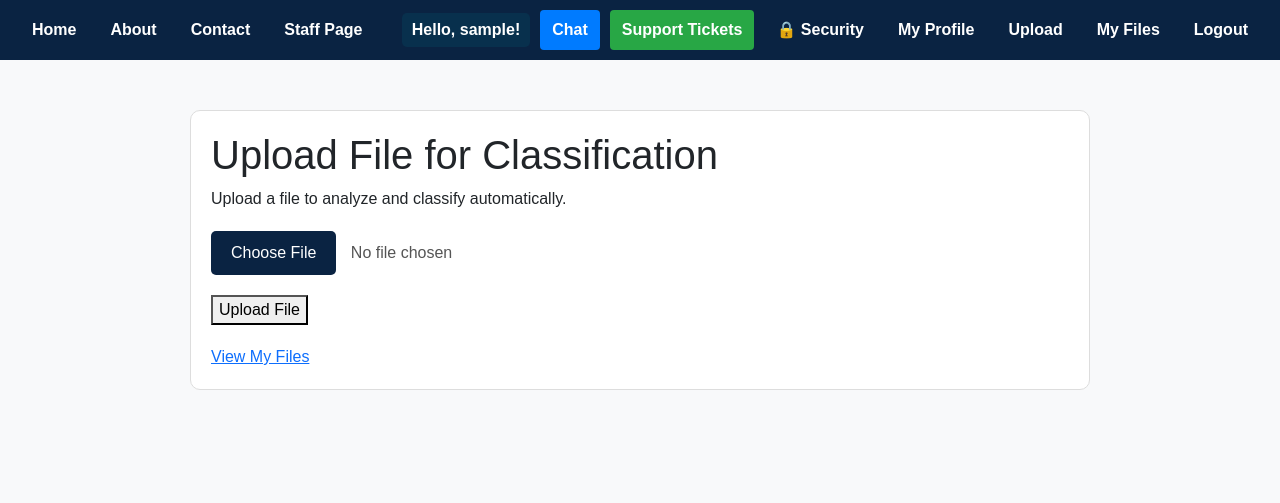
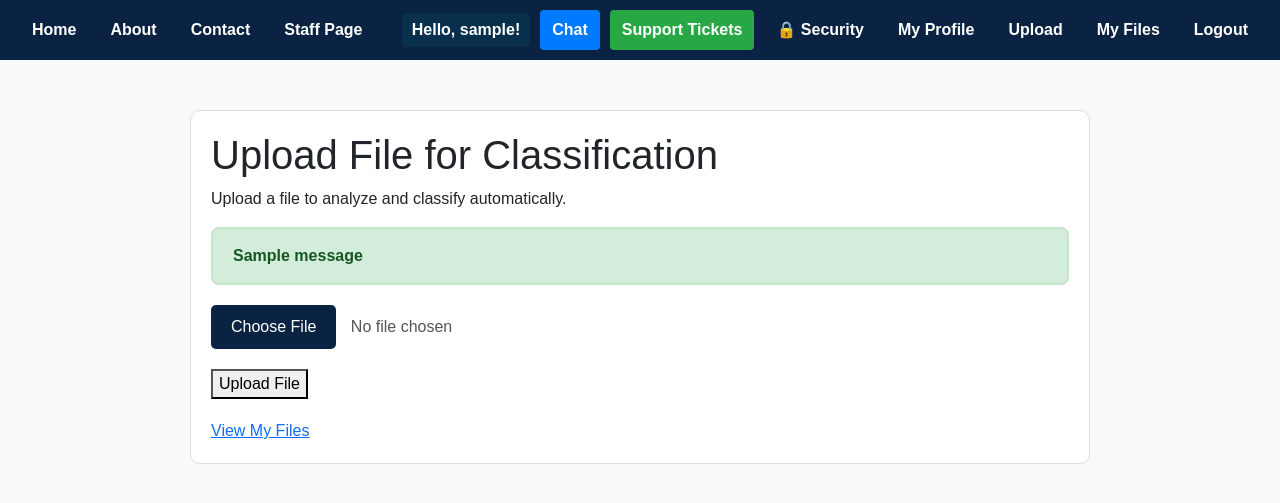
Before and after one commit to Ethanz12/Infosecurity_project, a Django app: page /upload/ in a window 1280 px wide. Shown: the top 503 px of the page. Run offline with Django 5.2, Linux system fonts and the light colour scheme; a user stored in the database is signed in; tables that the repository leaves empty hold one stand-in row (values such as "Sample post"); one stand-in notice (Sample message) is shown; parts of the project's set-up code (start-up, migrations or seed data) failed here and were passed over.

Commit message:
Malware scan merge with version with chat function

```diff
--- a/apps/home/templates/home/upload.html
+++ b/apps/home/templates/home/upload.html
@@ -3,6 +3,17 @@
 {% block content %}
 <h1>Upload File for Classification</h1>
 <p>Upload a file to analyze and classify automatically.</p>
+
+<!-- MALWARE WARNING MESSAGES -->
+{% if messages %}
+<div class="alert-container">
+    {% for message in messages %}
+        <div class="alert alert-{{ message.tags }}">
+            {{ message }}
+        </div>
+    {% endfor %}
+</div>
+{% endif %}
 
 <form method="post" enctype="multipart/form-data" class="upload-form">
     {% csrf_token %}
@@ -49,6 +60,36 @@
     color: #555;
 }
 
+/* NEW: Alert styles */
+.alert-container {
+    margin-bottom: 20px;
+}
+
+.alert {
+    padding: 15px 20px;
+    border-radius: 8px;
+    font-weight: bold;
+    margin-bottom: 10px;
+}
+
+.alert-error {
+    background-color: #f8d7da;
+    color: #721c24;
+    border: 2px solid #f5c6cb;
+    font-size: 18px;
+}
+
+.alert-success {
+    background-color: #d4edda;
+    color: #155724;
+    border: 2px solid #c3e6cb;
+}
+
+.alert-error::before {
+    content: "🦠 ";
+    font-size: 24px;
+}
+
 </style>
 
 <script>
```
